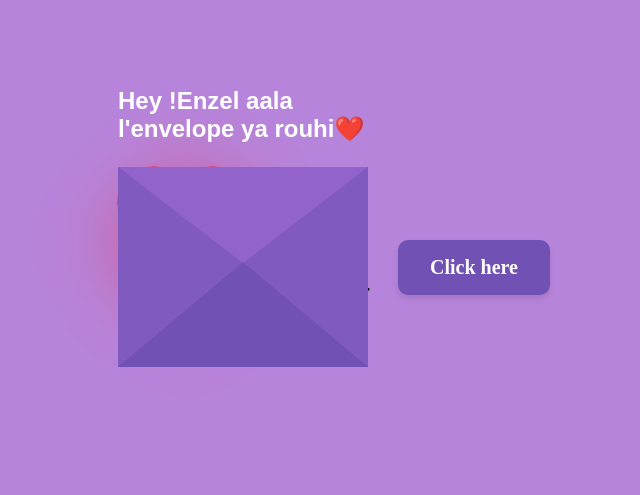
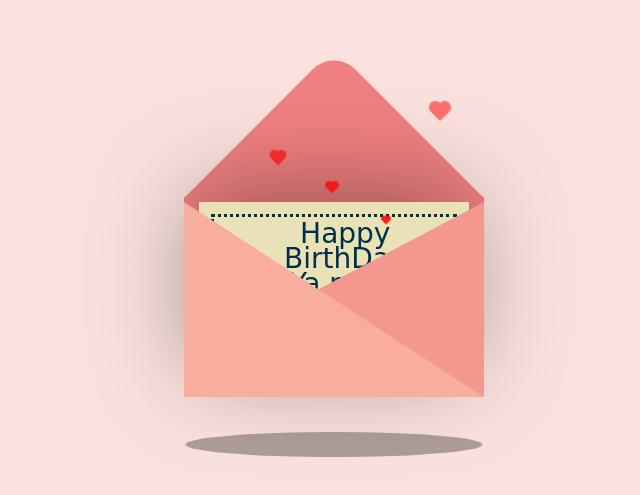
Before and after one commit to ExtaXcheat/Balssem_BirthDay-, a plain HTML site: page index.html in a window 1280 px wide. Shown: the part 141-636 px from the top of the page, without its empty margins (306-946 px from the left). Drawn offline with nearby package versions, Linux system fonts and the light colour scheme.

Commit message:
Add files via upload

```diff
--- a/index.html
+++ b/index.html
@@ -1,35 +1,33 @@
 <!DOCTYPE html>
 <html lang="en">
 <head>
-    <meta charset="UTF-8" />
-    <meta name="viewport" content="width=device-width, initial-scale=1.0" />
-    <title>Balcem card❤️</title>
-    <link rel="stylesheet" href="Style3.css" />
+    <meta charset="UTF-8">
+    <meta name="viewport" content="width=device-width, initial-scale=1.0">
+    <link rel="stylesheet" href="style.css">
+    <title>Balsem card❤️</title>
+    <script src="https://ajax.googleapis.com/ajax/libs/jquery/3.5.1/jquery.min.js"></script>
+    <script src="script.js"></script>
 </head>
 <body>
-    <a href="new.html" class="envelope-link"></a>
-    <div class="envelope">
-      <div class="back"></div>
-      <div class="letter">
-        <div class="heart"></div>
-        <div class="text">
-          <p>
-            I want to say <br />
-            many thinks but, <br />
-            i can't express so i made <br />
-            this for you ❤️
-            Press the button now ==>
-          </p>
-
+    <div class="container">
+        <div class="valentines">
+          <div class="envelope"></div>
+          <div class="front"></div>
+          <div class="card">
+          <div class="text">Happy</br> BirthDay</br> Ya rouhi</br> ❤️</div>
+          <div class="heart"</div>
+          </div>
+          <div class="hearts">
+            <div class="one"></div>
+            <div class="two"></div>
+            <div class="three"></div>
+            <div class="four"></div>
+            <div class="five"></div>
           </div>
         </div>
-      <div class="front"></div>
-      <div class="top"></div>
+        </div>
         <div class="shadow"></div>
-      <div class="text1">
-        <h2>Hey !Enzel aala l'envelope ya rouhi❤️</h2>
         </div>
-    </div>
-    <div class="mssg"><a href="new.html">Click here</a></div>
+
 </body>
 </html>
```
Lines whose indentation alone changed are shown as unchanged.
